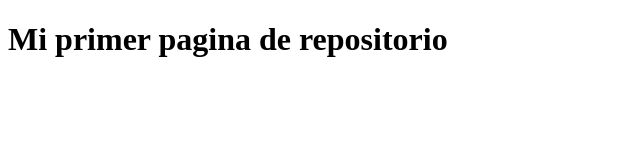
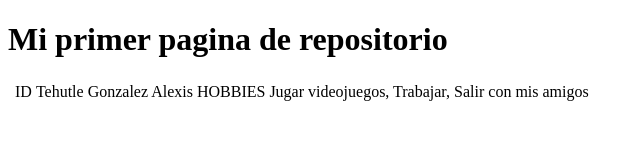
Before and after one commit to Tlacuache69/4SIS1A2024SITehutleGonzalezAlexis, a plain HTML site: page index.html in a window 1280 px wide. Shown: the whole page, without its empty margins (0-643 px from the left). Drawn offline with Linux system fonts and the light colour scheme.

Commit message:
Cambios se hizo una tabla

```diff
--- a/index.html
+++ b/index.html
@@ -7,7 +7,15 @@
 </head>
 <body>
     <h1>Mi primer pagina de repositorio</h1>
-
-
+    <div class="container-main">
+        <table class="table-main">
+            <th>
+                <td>ID</td>
+                <td>Tehutle Gonzalez Alexis</td>
+                <td>HOBBIES</td>
+                <td>Jugar videojuegos, Trabajar, Salir con mis amigos</td>
+            </th>
+        </table>
+    </div>
 </body>
 </html>
```
